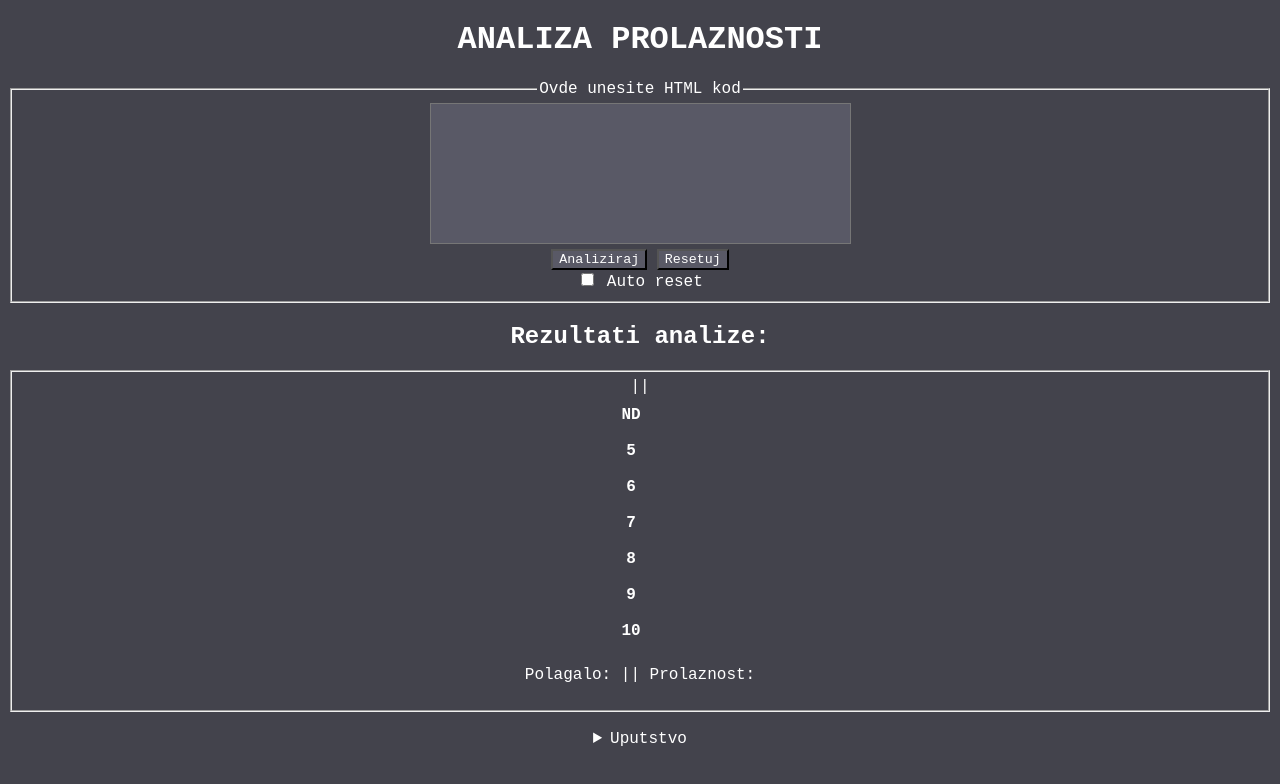
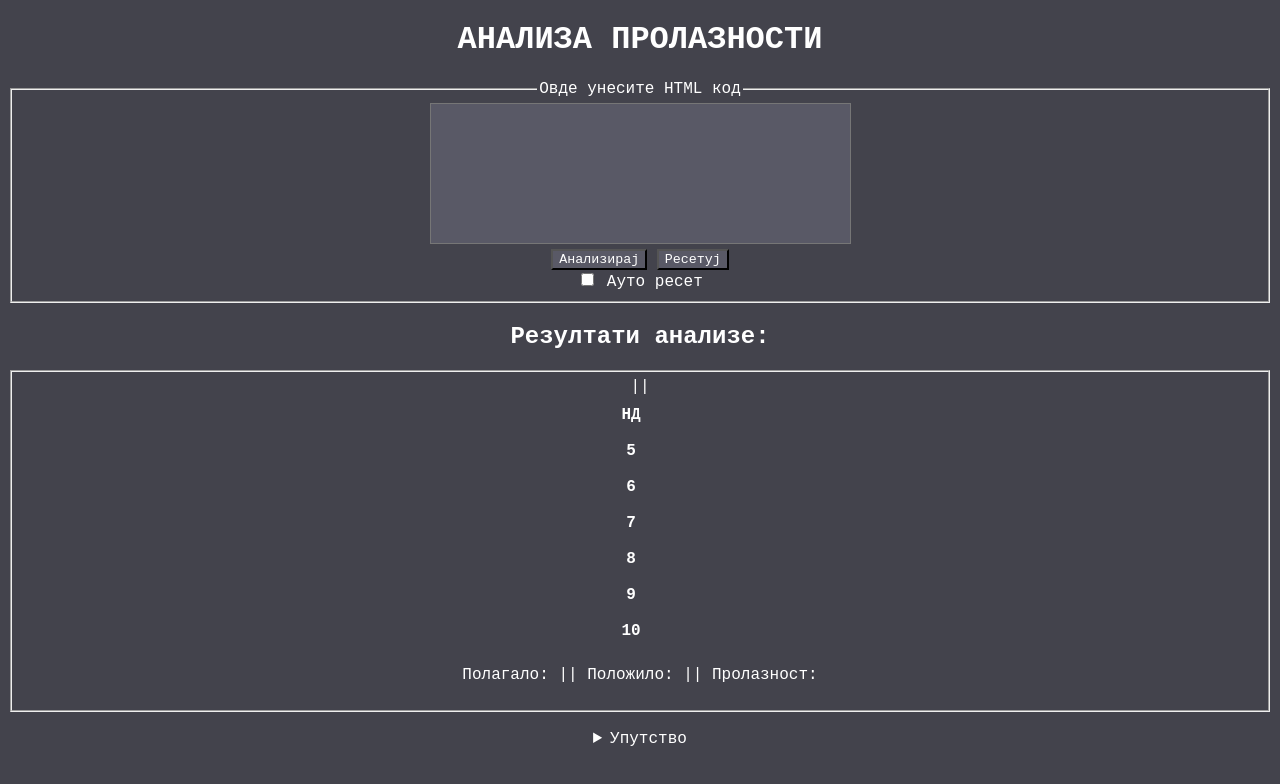
Before and after one commit to RIBAC-TECH/analiza-prolaznosti, a plain HTML site: page index.html in a window 1280 px wide. Drawn offline with nearby package versions, Linux system fonts and the light colour scheme.

Commit message:
Update index.html

```diff
--- a/index.html
+++ b/index.html
@@ -90,6 +90,7 @@
         // Izracunaj prolaznost i broj prijavljenih
         var prol = ((count6 + count7 + count8 + count9 + count10) / (count5 + count6 + count7 + count8 + count9 + count10)) * 100;
         var prij = count5 + count6 + count7 + count8 + count9 + count10;
+        var polo = count6 + count7 + count8 + count9 + count10;
 
         // Prikazi rezultate & auto reset
         $('#countND').text(countND);
@@ -101,6 +102,7 @@
         $('#count10').text(count10);
         $('#prol').text(prol.toFixed(2).replace(".", ",").replace("NaN", 0) + '%');
         $('#prij').text(prij);
+        $('#polo').text(polo);
         if ($('#autoResetCheckbox').is(':checked')) {
           $('#htmlTextArea').val('');
         }
@@ -118,6 +120,7 @@
         $('#count10').text('');
         $('#prol').text('');
         $('#prij').text('');
+        $('#polo').text('');
         $('#parsedElements').text('');
         $('#parsedElements2').text('');
       });
@@ -126,22 +129,22 @@
 </head>
 <body>
   <div class="container">
-  <h1>ANALIZA PROLAZNOSTI</h1>
+  <h1>АНАЛИЗА ПРОЛАЗНОСТИ</h1>
   <fieldset>
-    <legend>Ovde unesite HTML kod</legend>
+    <legend>Овде унесите HTML код</legend>
   <textarea id="htmlTextArea" rows="9" cols="50" style="resize: none;"></textarea>
   <br>
-  <button id="analyzeButton">Analiziraj</button>
-  <button id="resetButton">Resetuj</button><br>
+  <button id="analyzeButton">Анализирај</button>
+  <button id="resetButton">Ресетуј</button><br>
   <input type="checkbox" id="autoResetCheckbox">
-  <label for="autoResetCheckbox">Auto reset</label>
+  <label for="autoResetCheckbox">Ауто ресет</label>
   </fieldset>
-  <h2>Rezultati analize:</h2>
+  <h2>Резултати анализе:</h2>
   <fieldset>
   <span id="parsedElements2" align="center"></span> || <span id="parsedElements" align="center"></span>
   <table align="center">
     <tr>
-      <th>ND</th>
+      <th>НД</th>
       <td><span id="countND"></span></td>
     </tr>
     <tr>
@@ -169,12 +172,12 @@
       <td><span id="count10"></span></td>
     </tr>
   </table>
-  <p>Polagalo: <span id="prij"></span> || Prolaznost: <span id="prol"></span></p>
+  <p>Полагало: <span id="prij"></span> || Положило: <span id="polo"></span> || Пролазност: <span id="prol"></span></p>
   </fieldset>
   <br>
   <details>
-    <summary>Uputstvo</summary>
-    Nakon što otvorite rezultate (obavezno na računaru, ovaj postupak nije moguć na mobilnim uređajima), kliknite desnim tasterom miša na bilo koje mesto u tabeli i odaberite opciju "View page source". Otvoriće se prozor sa HTML kodom stranice sa rezultatima. Kopirajte ceo kod u polje na vrhu ove stranice i kliknite "Analiziraj".
+    <summary>Упутство</summary>
+    Након што отворите резултате (обавезно на рачунару, овај поступак није могућ на мобилним уређајима), кликните десним тастером миша на било које место у табели и одаберите опцију "View page source". Отвориће се прозор са HTML кодом странице са резултатима. Kопирајте цео код (не линк!) у поље на врху ове странице и кликните "Анализирај".
   </details>
 </div>
 </body>
```
